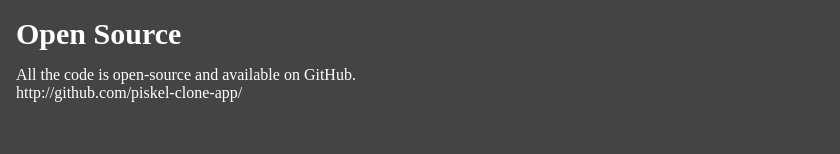
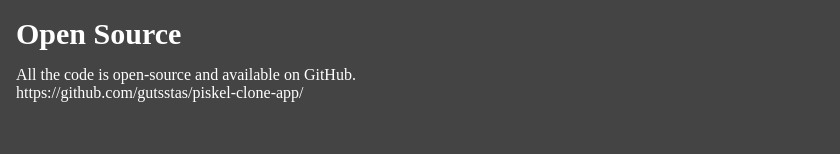
Before and after one commit to gutsstas/Piscel-clone, a plain HTML site: page start.html in a window 1280 px wide. Shown: the part 644-798 px from the top of the page, 440-1280 px from the left. Drawn offline with Linux system fonts and the light colour scheme.

Commit message:
Update start.html

```diff
--- a/start.html
+++ b/start.html
@@ -31,7 +31,7 @@
             <div class="title">
               <h3>Open Source</h3>
               <p>All the code is open-source and available on GitHub.
-                  http://github.com/piskel-clone-app/</p>
+                 https://github.com/gutsstas/piskel-clone-app/</p>
             </div>
         </div>
         <div class="items">
```
